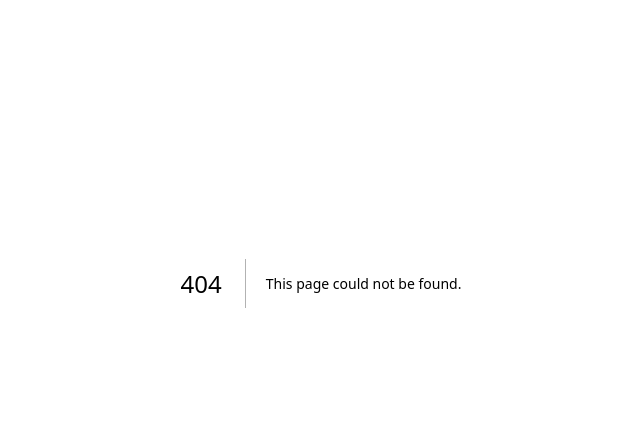
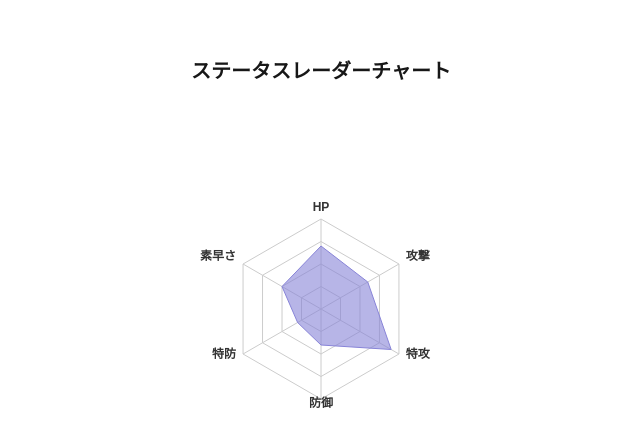
Before and after one commit to kento423/puv, a Next.js app: page /radar in a window 1280 px wide. Before the commit this address had no page. Shown: the part 117-564 px from the top of the page, without its empty margins (319-959 px from the left). Built offline with nearby package versions, Linux system fonts and the light colour scheme.

Commit message:
🎉 とりあえず動くもの

```diff
--- /dev/null
+++ b/src/app/radar/page.tsx
@@ -0,0 +1,151 @@
+// const page = () => {
+//   return (
+//     <div>page</div>
+//   )
+// }
+
+// export default page
+
+// import { Radar, RadarChart, PolarGrid, PolarAngleAxis, PolarRadiusAxis, Tooltip } from 'recharts';
+
+// const dummyData = [
+//   { label: 'HP', value: 70, original: 2700 },
+//   { label: 'こうげき', value: 60, original: 150 },
+//   { label: 'とくこう', value: 90, original: 420 },
+//   { label: 'ぼうぎょ', value: 40, original: 80 },
+//   { label: 'とくぼう', value: 30, original: 60 },
+//   { label: 'すばやさ', value: 50, original: 110 },
+// ];
+
+// export default function RadarPage() {
+//   return (
+//     <div className="flex flex-col items-center justify-center min-h-screen p-8">
+//       <h1 className="text-xl font-bold mb-6">ステータスレーダーチャート</h1>
+//       <RadarChart outerRadius={90} width={500} height={400} data={dummyData}>
+//         <PolarGrid />
+//         <PolarAngleAxis dataKey="label" />
+//         <PolarRadiusAxis angle={30} domain={[0, 100]} />
+//         <Radar name="ステータス" dataKey="value" stroke="#8884d8" fill="#8884d8" fillOpacity={0.6} />
+//         <Tooltip
+//           formatter={(value, name, props) => `${props.payload.original}（実値）`}
+//           labelFormatter={(label) => `ステータス: ${label}`}
+//         />
+//       </RadarChart>
+//     </div>
+//   );
+// }
+// "use client";
+
+// // ✅ 1. ダミーデータ例（1キャラ分）
+// const rawStats = {
+//     name: "ピカチュウ",
+//     imageUrl: "https://unite-db.com/image/pikachu.png",
+//     stats: {
+//       HP: 2700,
+//       こうげき: 150,
+//       とくこう: 420,
+//       ぼうぎょ: 80,
+//       とくぼう: 60,
+//       すばやさ: 110
+//     }
+//   };
+
+//   // ✅ 2. 全キャラからmin/maxを算出（ここでは仮の数値）
+//   const statMinMax = {
+//     HP: { min: 2000, max: 10000 },
+//     こうげき: { min: 50, max: 300 },
+//     とくこう: { min: 100, max: 500 },
+//     ぼうぎょ: { min: 50, max: 200 },
+//     とくぼう: { min: 40, max: 180 },
+//     すばやさ: { min: 80, max: 150 }
+//   };
+
+//   function normalize(value, min, max) {
+//     return ((value - min) / (max - min)) * 100;
+//   }
+
+//   // ✅ 3. 正規化データへ変換
+//   const normalizedStats = Object.entries(rawStats.stats).map(([label, original]) => {
+//     const { min, max } = statMinMax[label];
+//     return {
+//       label,
+//       value: normalize(original, min, max),
+//       original
+//     };
+//   });
+
+//   // ✅ 4. Rechartsを使ってチャート表示
+//   import {
+//     Radar, RadarChart, PolarGrid, PolarAngleAxis, PolarRadiusAxis, Tooltip
+//   } from 'recharts';
+
+//   function StatRadarChart({ data }) {
+//     return (
+//       <RadarChart outerRadius={90} width={500} height={400} data={data}>
+//         <PolarGrid />
+//         <PolarAngleAxis dataKey="label" />
+//         <PolarRadiusAxis angle={30} domain={[0, 100]} />
+//         <Radar
+//           name="ステータス"
+//           dataKey="value"
+//           stroke="#8884d8"
+//           fill="#8884d8"
+//           fillOpacity={0.6}
+//         />
+//         {/* <Tooltip
+//           formatter={(value, name, props) => `${props.payload.original}（実値）`}
+//           labelFormatter={(label) => `ステータス: ${label}`}
+//         /> */}
+//         <Tooltip
+//           formatter={(value: number, name: string, props: any): [string, string] => {
+//             return [`${props.payload.original}（実値）`, name];
+//           }}
+//           labelFormatter={(label: string) => `ステータス: ${label}`}
+//         />
+//       </RadarChart>
+//     );
+//   }
+
+//   // ✅ 使用例（Appなどで）
+//   export default function App() {
+//     return (
+//       <div className="p-4">
+//         <h1 className="text-xl font-bold mb-4">ピカチュウのステータスチャート</h1>
+//         <StatRadarChart data={normalizedStats} />
+//       </div>
+//     );
+//   }
+
+'use client';
+
+import dynamic from 'next/dynamic';
+
+const StatRadarChart = dynamic(() => import('@/components/StatRadarChart'), {
+  ssr: false,
+});
+
+// const dummyData = [
+//   { label: 'HP', value: 70, original: 2700 },
+//   { label: 'こうげき', value: 60, original: 150 },
+//   { label: 'とくこう', value: 90, original: 420 },
+//   { label: 'ぼうぎょ', value: 40, original: 80 },
+//   { label: 'とくぼう', value: 30, original: 60 },
+//   { label: 'すばやさ', value: 50, original: 110 },
+// ];
+const dummyData = [
+  { label: 'HP', value: 0.7, original: 2700 },
+  { label: '攻撃', value: 0.6, original: 150 },
+  { label: '特攻', value: 0.9, original: 420 },
+  { label: '防御', value: 0.4, original: 80 },
+  { label: '特防', value: 0.3, original: 60 },
+  { label: '素早さ', value: 0.5, original: 110 },
+];
+
+export default function RadarPage() {
+  return (
+    <div className="flex flex-col items-center justify-center min-h-screen p-8">
+      <h1 className="text-xl font-bold mb-6">ステータスレーダーチャート</h1>
+      <StatRadarChart data={dummyData} />
+    </div>
+  );
+}
--- /dev/null
+++ b/src/components/StatRadarChart.tsx
@@ -0,0 +1,34 @@
+'use client';
+
+import {
+  Radar, RadarChart, PolarGrid, PolarAngleAxis, Tooltip
+} from 'recharts';
+
+interface Props {
+  data: { label: string; value: number; original: number }[];
+}
+
+export default function StatRadarChart({ data }: Props) {
+  return (
+    <RadarChart outerRadius={90} width={500} height={400} data={data}>
+      <PolarGrid />
+      <PolarAngleAxis
+      dataKey="label"
+      tick={{ fill: '#333', fontSize: 12, fontWeight: 'bold' }} // Adjusted label color and style
+      />
+      <Radar
+      name="ステータス"
+      dataKey="value"
+      stroke="#8884d8"
+      fill="#8884d8"
+      fillOpacity={0.6}
+      />
+      <Tooltip
+      formatter={(value: number, name: string, props: any): [string, string] => {
+        return [`${props.payload.original}`, name];
+      }}
+      labelFormatter={(label) => `ステータス: ${label}`}
+      />
+    </RadarChart>
+  );
+}
```
Also changed, not shown: package.json (+6 -5 lines), 1 other file (tests, documents, lock files or other folders).
